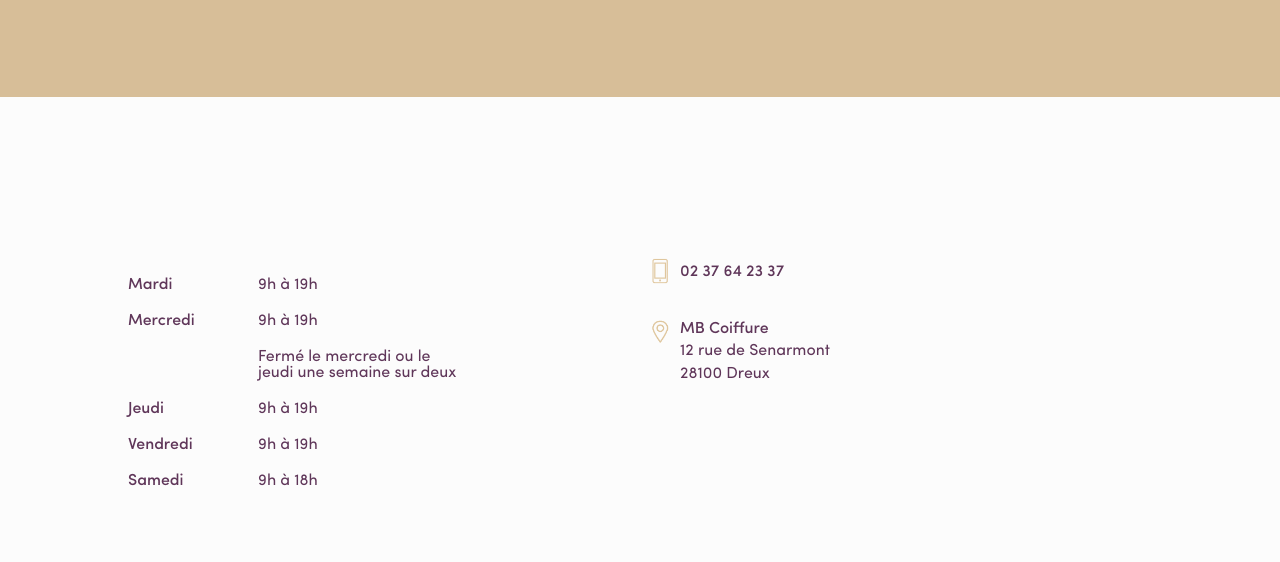
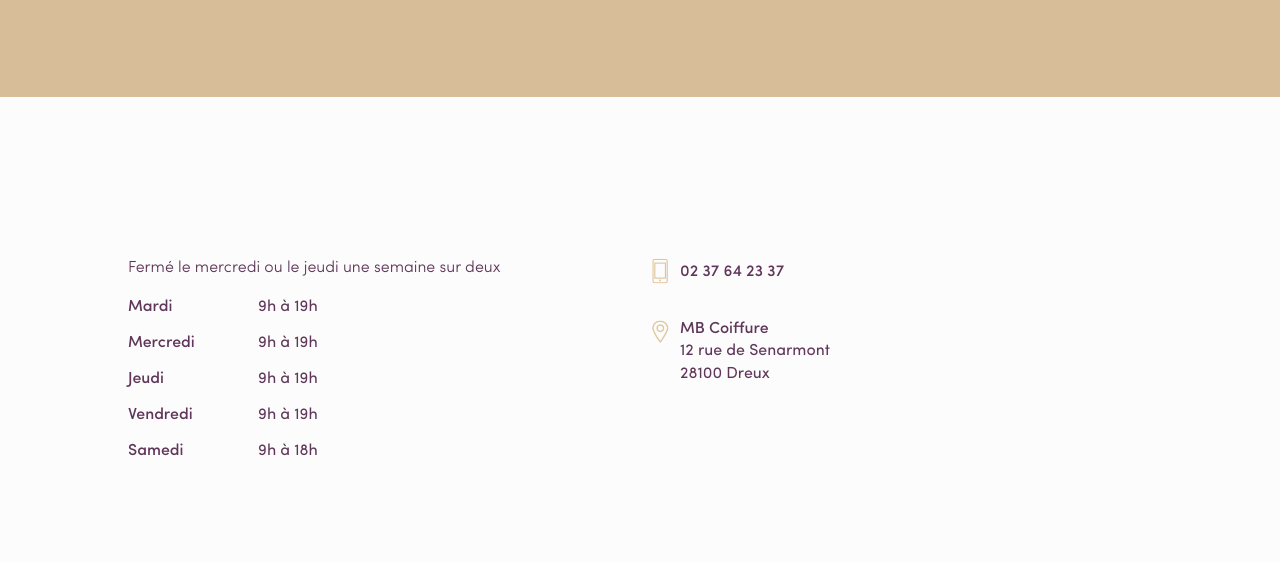
Before and after one commit to valenbellamy/mb-coiffure, a website: page index.html in a window 1280 px wide. Shown: the part 2842-3404 px from the top of the page. Drawn offline with Linux system fonts and the light colour scheme; some packages are replaced by stand-ins of ours; files whose address does not match are found by name; a web font is replaced by a local one.

Commit message:
change schedule message

```diff
--- a/index.html
+++ b/index.html
@@ -312,6 +312,7 @@ Visit my portfolio at http://valentinbellamy.com
                             <div>s</div>
                         </h2>
                         <div class="schedule">
+                            <p>Fermé le mercredi ou le jeudi une semaine sur deux</p>
                             <table>
                                 <tr>
                                     <td>Mardi</td>
@@ -320,10 +321,6 @@ Visit my portfolio at http://valentinbellamy.com
                                 <tr>
                                     <td>Mercredi</td>
                                     <td>9h à 19h</td>
-                                </tr>
-                                <tr>
-                                    <td></td>
-                                    <td>Fermé le mercredi ou le jeudi une semaine sur deux</td>
                                 </tr>
                                 <tr>
                                     <td>Jeudi</td>
```
